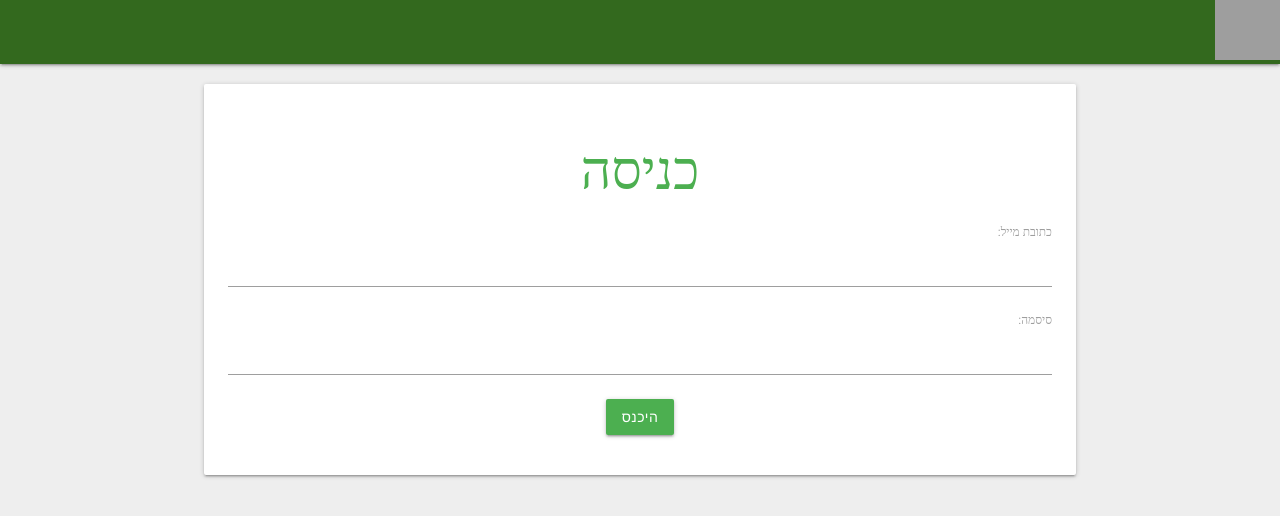
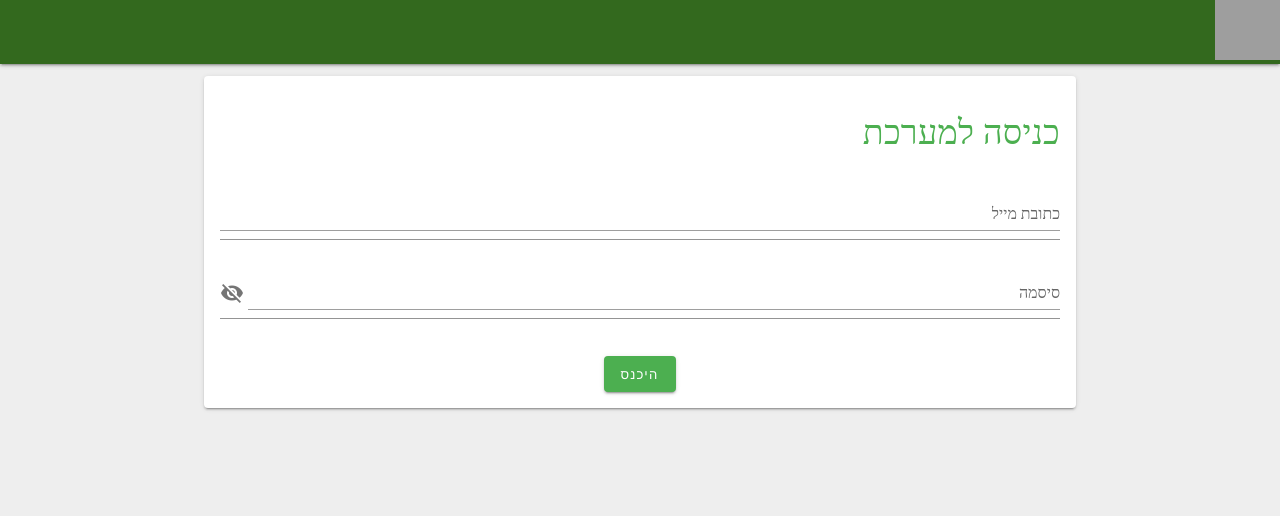
Before and after one commit to mesheknet/MeshekNet, a Vue app: page /login in a window 1280 px wide. Shown: the top 516 px of the page. Built offline with nearby package versions, Linux system fonts and the light colour scheme; grey boxes are pictures that could not be loaded; what vue-resource would draw is missing.

Commit message:
שינוי טפסי כניסה והרשמה לויוטיפיי עם וידוא

```diff
--- a/src/components/auth/Login.vue
+++ b/src/components/auth/Login.vue
@@ -1,21 +1,46 @@
 <template>
-  <div class="login container">
-    <form @submit.prevent="login" class="card-panel">
-      <h2 class="center green-text">כניסה</h2>
-      <div class="field">
-        <label for="email">כתובת מייל:</label>
-        <input type="email" name="email" v-model="email" />
-      </div>
-      <div class="field">
-        <label for="password">סיסמה:</label>
-        <input type="password" name="password" v-model="password" />
-      </div>
-      <p class="red-text center" v-if="feedback">{{ feedback }}</p>
-      <div class="field center">
-        <button class="btn green">היכנס</button>
-      </div>
-    </form>
-  </div>
+  <v-container>
+    <v-layout>
+      <v-flex xl2>
+        <v-card class="mx-auto text-center">
+          <v-card-title>
+            <h4 class="green-text darken-3">כניסה למערכת</h4>
+          </v-card-title>
+          <v-card-text>
+            <v-form ref="form" v-model="valid" lazy-validation>
+              <v-text-field
+                v-model="email"
+                :type="'email'"
+                :rules="emailRules"
+                label="כתובת מייל"
+                required
+              ></v-text-field>
+
+              <v-text-field
+                v-model="password"
+                :type="show ? 'text' : 'password'"
+                :append-icon="show ? 'visibility' : 'visibility_off'"
+                @click:append="show = !show"
+                label="סיסמה"
+                :rules="passwordRules"
+                required
+              ></v-text-field>
+              <v-spacer></v-spacer>
+              <p>{{ this.feedback }}</p>
+              <v-btn
+                :disabled="!valid"
+                color="success"
+                @click="login"
+                :loading="loading"
+              >
+                היכנס
+              </v-btn>
+            </v-form>
+          </v-card-text>
+        </v-card>
+      </v-flex>
+    </v-layout>
+  </v-container>
 </template>
 
 <script>
@@ -27,12 +52,21 @@ export default {
     return {
       email: null,
       password: null,
-      feedback: null
+      feedback: null,
+      emailRules: [
+        v => !!v || 'נא להזין כתובת מייל',
+        v => /.+@.+\..+/.test(v) || 'נא להזין כתובת מייל חוקית'
+      ],
+      passwordRules: [v => !!v || 'נא להזין סיסמה'],
+      show: false,
+      valid: true,
+      loading: false
     }
   },
   methods: {
     login() {
-      if (this.email && this.password) {
+      if (this.$refs.form.validate()) {
+        this.loading = true
         fb.auth
           .signInWithEmailAndPassword(this.email, this.password)
           .then(() => {
@@ -43,8 +77,6 @@ export default {
           })
 
         this.feedback = null
-      } else {
-        this.feedback = 'יש להכניס מייל וסיסמה'
       }
     }
   }
--- a/src/components/auth/Signup.vue
+++ b/src/components/auth/Signup.vue
@@ -30,6 +30,7 @@
 
               <v-text-field
                 v-model="phone"
+                :type="'phone'"
                 label="מספר טלפון"
                 :counter="10"
                 :rules="phoneRules"
@@ -45,11 +46,16 @@
 
               <v-text-field
                 v-model="password"
+                :type="show ? 'text' : 'password'"
+                :append-icon="show ? 'visibility' : 'visibility_off'"
+                @click:append="show = !show"
+                :counter="8"
                 :rules="passwordRules"
                 label="בחר סיסמה"
                 required
               ></v-text-field>
-
+              <v-spacer></v-spacer>
+              <p>{{ this.feedback }}</p>
               <v-btn
                 :disabled="!valid"
                 color="success"
@@ -82,9 +88,10 @@ export default {
       ],
       passwordRules: [
         v => !!v || 'נא להזין סיסמה',
-        v => (v || '').length <= 8 || 'סיסמה בת 8 תווים לפחות'
+        v => v.length >= 8 || 'סיסמה בת 8 תווים לפחות'
       ],
       phoneRules: [v => !!v || 'נא להזין מספר טלפון'],
+      show: false,
       email: null,
       userId: null,
       password: null,
@@ -100,7 +107,6 @@ export default {
     //create new user and save data fields to firebase
     signup() {
       if (this.$refs.form.validate()) {
-        if (this.email && this.password) {
         this.loading = true
         let ref = fb.user.doc(this.email)
         let refOwner = fb.farmOwner.doc()
@@ -142,9 +148,6 @@ export default {
               })
           }
         })
-        } else {
-          this.feedback = 'חייב להכניס את כל השדות'
-        }
       }
     }
   }
```
Lines whose indentation alone changed are shown as unchanged.
